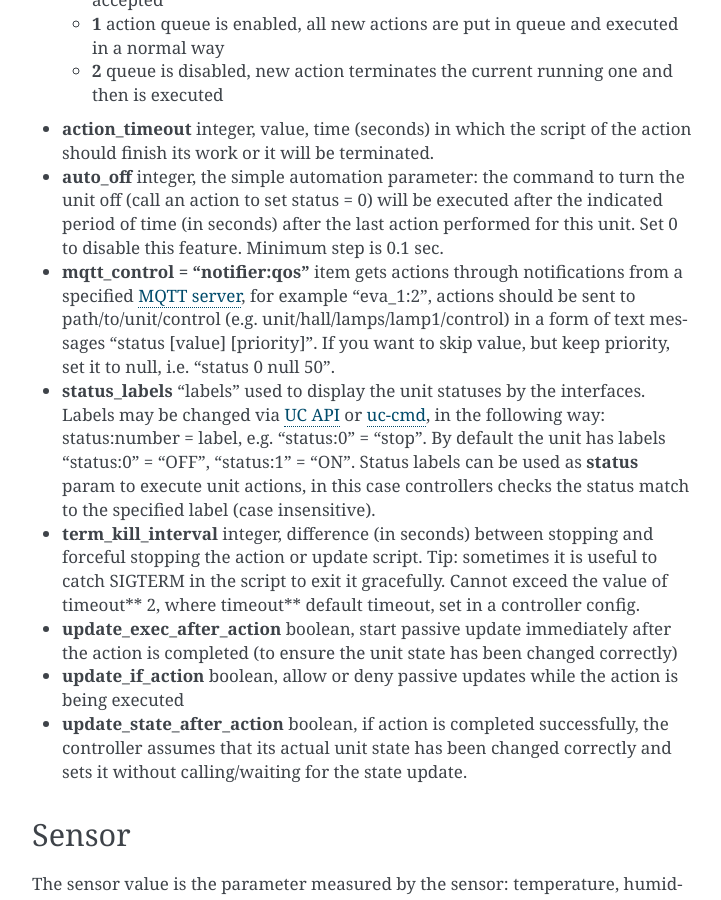
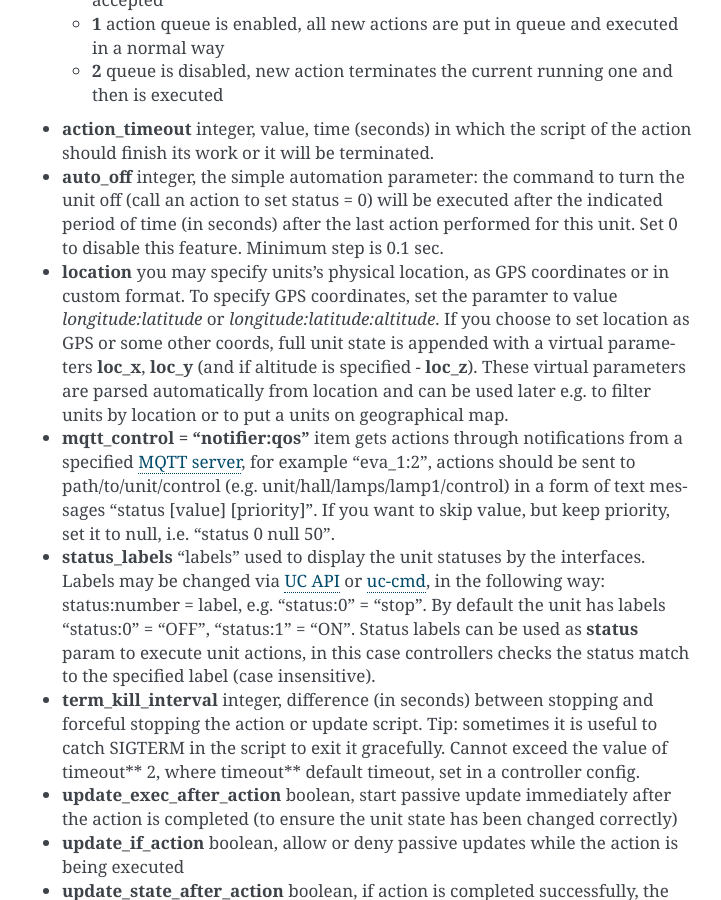
Before and after one commit to alttch/eva3, a Sphinx documentation site: the page built from doc/items.rst, in a window 1280 px wide and 900 px high, scrolled down 3149 px. Shown: the whole window, without its empty margins (388-1109 px from the left). Built offline with Sphinx 7.4.7, drawn with Linux system fonts in a browser that asks for light colours.

Commit message:
location

```diff
--- a/doc/items.rst
+++ b/doc/items.rst
@@ -176,6 +176,15 @@ Unit parameters
   unit off (call an action to set status = 0) will be executed after the
   indicated period of time (in seconds) after the last action performed for
   this unit. Set 0 to disable this feature. Minimum step is 0.1 sec.
+
+* **location** you may specify units's physical location, as GPS coordinates or
+  in custom format. To specify GPS coordinates, set the paramter to value
+  *longitude:latitude* or *longitude:latitude:altitude*. If you choose to set
+  location as GPS or some other coords, full unit state is appended with a
+  virtual parameters **loc_x**, **loc_y** (and if altitude is specified -
+  **loc_z**). These virtual parameters are parsed automatically from location
+  and can be used later e.g. to filter units by location or to put a units on
+  geographical map.
 
 * **mqtt_control = "notifier:qos"** item gets actions through notifications
   from a specified :ref:`MQTT server<mqtt_>`, for example "eva_1:2",
```
